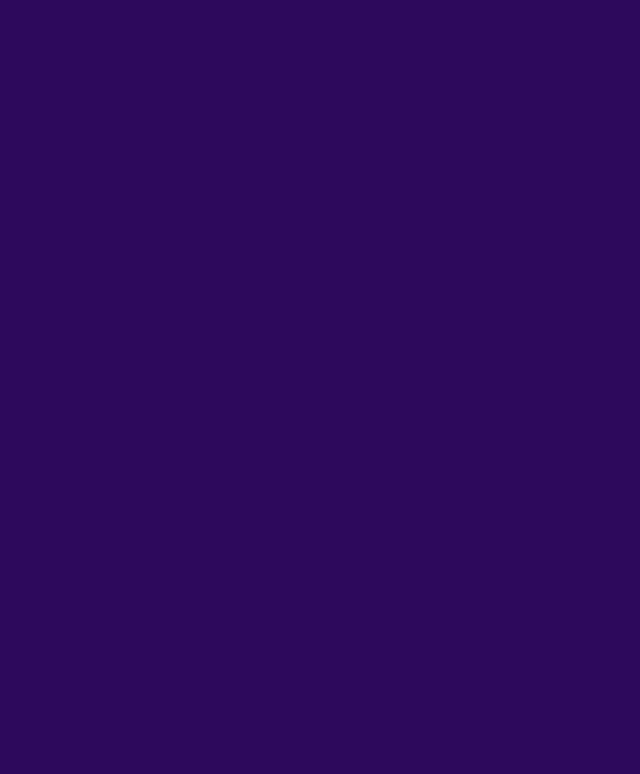
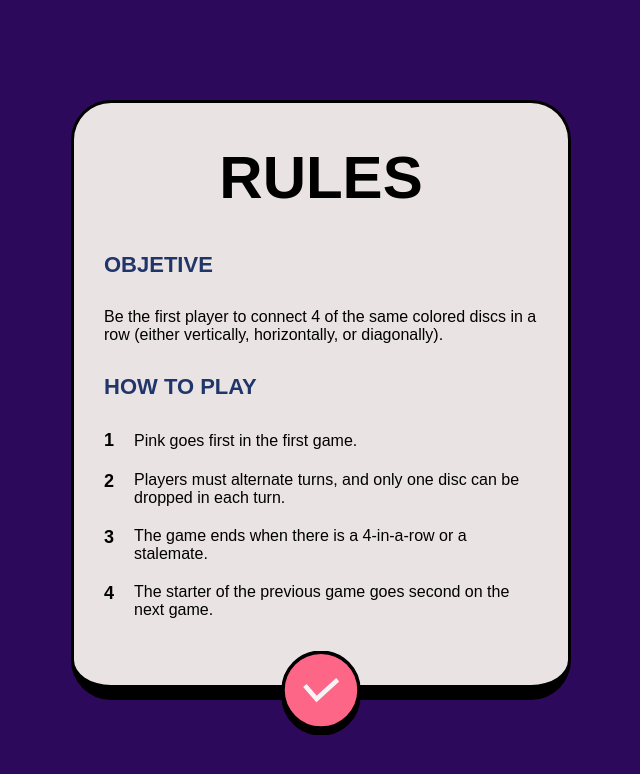
Before and after one commit to ManuelDiLena/Connect-4, a React (Create React App) app: page /rules in a window 1280 px wide. Before the commit this address had no page. Shown: the top 774 px of the page, without its empty margins (319-959 px from the left). Built offline with nearby package versions, Linux system fonts and the light colour scheme; a web font is replaced by a local one.

Commit message:
Added rules of the game

```diff
--- a/src/App.js
+++ b/src/App.js
@@ -1,6 +1,7 @@
 import { BrowserRouter, Route, Routes } from 'react-router-dom';
 import Main from './components/main/Main';
-import Game from './components/game/Game.jsx';
+import Game from './components/game/Game';
+import Rules from './components/rules/Rules';
 
 function App() {
   return (
@@ -9,6 +10,7 @@ function App() {
         <Routes>
           <Route path='/' element={<Main />} />
           <Route path='/game' element={<Game/>} />
+          <Route path='/rules' element={<Rules />} />
         </Routes>
       </BrowserRouter>
     </>
--- a/src/components/main/Main.jsx
+++ b/src/components/main/Main.jsx
@@ -17,9 +17,9 @@ const Main = () => {
           PLAY vs PLAYER
           <img src={PLAYERICON} className='button__icon player-icon' alt='player icon' />
         </Link>
-        <button className='main__button button-light'>
+        <Link to={'/rules'} className='main__button button-light'>
           GAME RULES
-        </button>
+        </Link>
       </div>
     </div>
   )
--- /dev/null
+++ b/src/components/rules/Rules.jsx
@@ -0,0 +1,29 @@
+import { Link } from 'react-router-dom';
+import { ReactComponent as OK } from '../../assets/ok.svg';
+import './rules.css';
+
+const Rules = () => {
+  return (
+    <div className='rules__container'>
+      <div className='rules__content'>
+        <h1>RULES</h1>
+
+        <h2>OBJETIVE</h2>
+        <p>Be the first player to connect 4 of the same colored discs in a row (either vertically, horizontally, or diagonally).</p>
+        <h2>HOW TO PLAY</h2>
+        <ol>
+          <li> <span> 1 </span> Pink goes first in the first game.</li>
+          <li> <span> 2 </span> Players must alternate turns, and only one disc can be dropped in each turn.</li>
+          <li> <span> 3 </span>The game ends when there is a 4-in-a-row or a stalemate.</li>
+          <li> <span> 4 </span>The starter of the previous game goes second on the next game.</li>
+        </ol>
+
+        <Link to='/' className='ok-button'>
+          <OK height='100%' width='100%' />
+        </Link>
+      </div>
+    </div>
+  )
+}
+
+export default Rules;
--- /dev/null
+++ b/src/components/rules/rules.css
@@ -0,0 +1,66 @@
+.rules__container {
+  width: 100vw;
+  min-height: 100vh;
+  display: flex;
+  justify-content: center;
+  align-items: center;
+}
+
+.rules__content {
+  position: relative;
+  width: 85%;
+  max-width: 500px;
+  height: fit-content;
+  min-height: 600px;
+  padding-bottom: 20px;
+  background-color: var(--color-light);
+  border: 3px solid var(--color-dark);
+  border-bottom: 15px solid;
+  border-radius: 40px;
+}
+
+.rules__content h1 {
+  text-align: center;
+  margin: 40px 0;
+}
+
+.rules__content h2 {
+  color: var(--color-bg-variant);
+  font-size: 2.2rem;
+  margin-left: 30px;
+}
+
+.rules__content p {
+  font-size: 1.6rem;
+  margin: 30px;
+}
+
+.rules__content ol {
+  margin: 30px;
+  font-size: 1.6rem;
+}
+
+.rules__content ol li {
+  display: flex;
+  align-items: center;
+  margin: 20px 0px;
+}
+
+.rules__content ol li span {
+  padding: 0 20px 0 0;
+  font-size: 1.8rem;
+  font-weight: 600;
+  align-self: flex-start;
+}
+
+.ok-button {
+  position: absolute;
+  height: 84px;
+  width: 80px;
+  left: calc(50% - 40px);
+  bottom: -50px
+}
+
+.ok-button circle:hover {
+  stroke: var(--color-bg-variant);
+}
--- a/src/index.css
+++ b/src/index.css
@@ -35,6 +35,10 @@ p {
   font-size: 5.5rem;
 }
 
+h1 {
+  font-size: 6rem;
+}
+
 h2 {
   font-size: 2rem;
 }
```
Also changed, not shown: src/assets/ok.svg (added).
